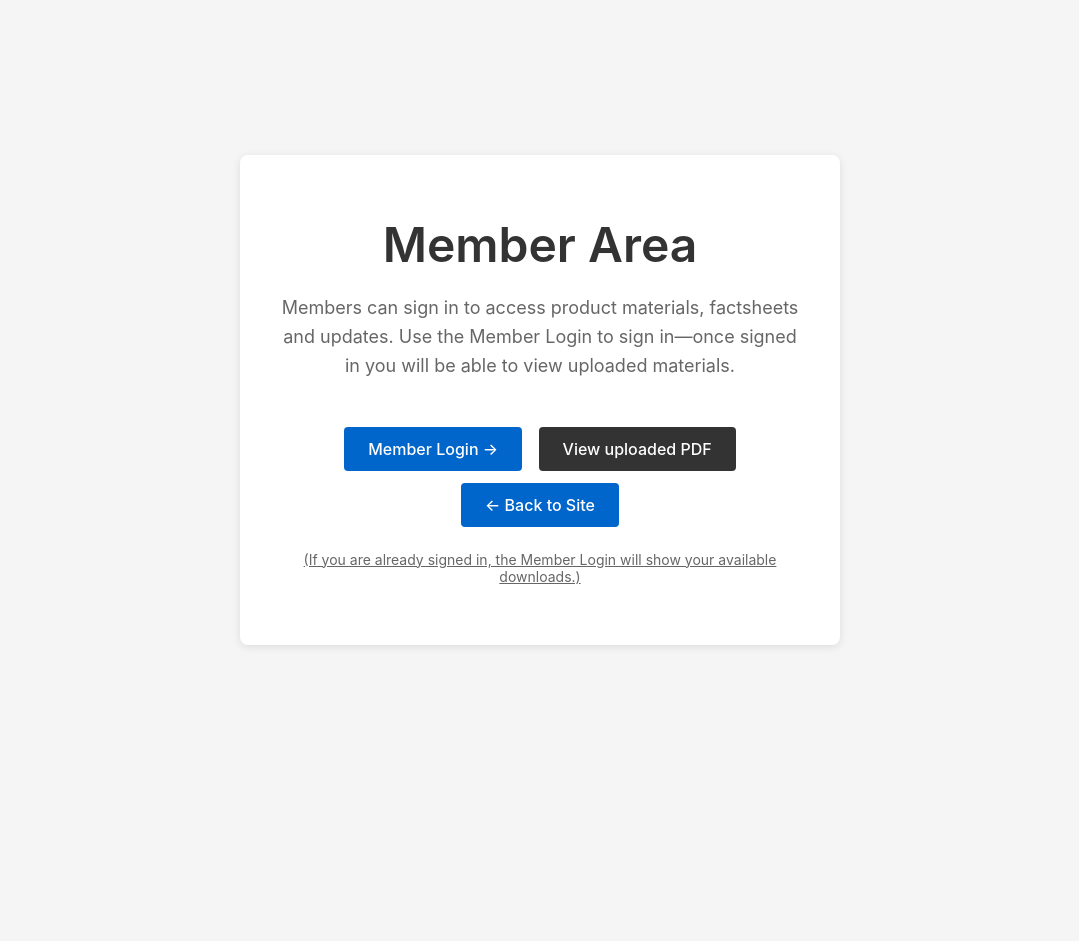
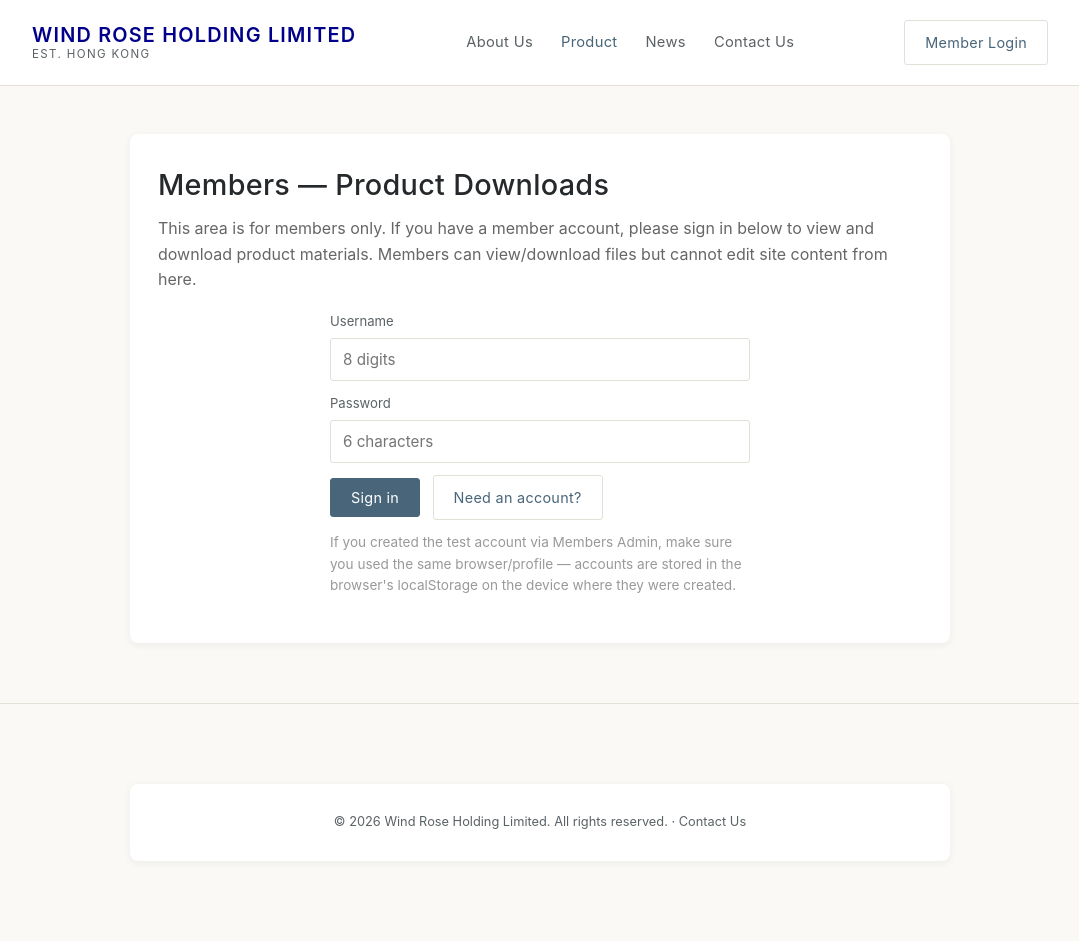
Before and after one commit to sherenconsult1ng/WindRoseHoldco, a website: page product.html in a window 1280 px wide. Shown: the whole page, without its empty margins (100-1179 px from the left). Before the commit the page ends 800 px from the top, so only its background shows below. Drawn offline with Linux system fonts and the light colour scheme.

Commit message:
Replace product.html with members-only page (sign-in then downloads only).

```diff
--- a/product.html
+++ b/product.html
@@ -3,91 +3,160 @@
 <head>
     <meta charset="UTF-8">
     <meta name="viewport" content="width=device-width, initial-scale=1.0">
-    <title>Products - Member Area</title>
+    <title>Members — Products</title>
+    <link rel="stylesheet" href="styles.css">
     <style>
-        * {
-            margin: 0;
-            padding: 0;
-            box-sizing: border-box;
-        }
-
-        body {
-            font-family: -apple-system, BlinkMacSystemFont, 'Segoe UI', Roboto, Oxygen, Ubuntu, Cantarell, sans-serif;
-            background-color: #f5f5f5;
-            display: flex;
-            justify-content: center;
-            align-items: center;
-            min-height: 100vh;
-            padding: 20px;
-        }
-
-        .container {
-            text-align: center;
-            background-color: white;
-            padding: 60px 40px;
-            border-radius: 8px;
-            box-shadow: 0 2px 8px rgba(0, 0, 0, 0.1);
-            max-width: 600px;
-            width: 100%;
-        }
-
-        h1 {
-            font-size: 48px;
-            color: #333;
-            margin-bottom: 20px;
-            font-weight: 600;
-        }
-
-        p {
-            font-size: 18px;
-            color: #666;
-            margin-bottom: 40px;
-            line-height: 1.6;
-        }
-
-        .action-button {
-            display: inline-block;
-            padding: 12px 24px;
-            background-color: #0066cc;
-            color: white;
-            text-decoration: none;
-            border-radius: 4px;
-            font-size: 16px;
-            font-weight: 500;
-            transition: background-color 0.3s ease;
-            border: none;
-            cursor: pointer;
-            margin: 6px;
-        }
-
-        .action-button:hover {
-            background-color: #005bb5;
-        }
-
-        .secondary {
-            background-color: #333;
-        }
-
-        .secondary:hover { background-color: #555; }
-
-        .muted-link { display: block; margin-top: 18px; color: #666; font-size: 14px; }
+        .container { max-width: 820px; margin: 48px auto; padding: 28px; background: #fff; border-radius: 8px; box-shadow: 0 2px 8px rgba(0,0,0,0.06); }
+        h1 { margin-bottom: 8px; }
+        .lead { color: #666; margin-bottom: 18px; }
+        .login-panel { max-width: 420px; margin: 18px auto; }
+        .form-row { margin-bottom: 12px; }
+        .btn-inline { display: inline-block; margin-right: 8px; }
+        .downloads-list { margin-top: 18px; }
+        .download-item { padding: 12px; border: 1px solid #eee; border-radius: 6px; margin-bottom: 8px; display:flex; justify-content:space-between; align-items:center; }
+        .muted { color:#666; font-size:0.95rem }
+        .hint { color:#999; font-size:0.85rem; margin-top:6px }
+        .msg { padding:10px 12px; border-radius:6px; margin-bottom:12px; display:none }
+        .msg.show { display:block }
+        .msg.error { background:#FDECEC; color:#862626 }
+        .msg.success { background:#EAF6EE; color:#215c37 }
     </style>
 </head>
 <body>
-    <div class="container">
-        <h1>Member Area</h1>
-        <p>Members can sign in to access product materials, factsheets and updates. Use the Member Login to sign in—once signed in you will be able to view uploaded materials.</p>
 
-        <!-- Primary: member login page -->
-        <a class="action-button" href="members-admin.html">Member Login →</a>
+<header class="site-header">
+  <div class="nav-row">
+    <div class="brand">
+      <span class="brand-mark">Wind Rose Holding Limited</span>
+      <span class="brand-sub">Est. Hong Kong</span>
+    </div>
+    <nav class="nav-links">
+      <a href="index.html">About Us</a>
+      <a href="product.html" class="active">Product</a>
+      <a href="news.html">News</a>
+      <a href="contact.html">Contact Us</a>
+    </nav>
+    <div class="nav-auth" id="auth-slot"><a class="btn btn-ghost" href="product.html">Member Login</a></div>
+  </div>
+</header>
 
-        <!-- Direct link to the uploaded PDF (opens in a new tab) -->
-        <a class="action-button secondary" href="uploads/CISIAM_Case_Compliance_Advisory_Bilingual.pdf" target="_blank" rel="noopener">View uploaded PDF</a>
+<main class="container">
+  <h1>Members — Product Downloads</h1>
+  <p class="lead">This area is for members only. If you have a member account, please sign in below to view and download product materials. Members can view/download files but cannot edit site content from here.</p>
 
-        <!-- Back to site -->
-        <a class="action-button" href="index.html">← Back to Site</a>
+  <div id="not-signed-in">
+    <div class="login-panel">
+      <div id="login-msg" class="msg"></div>
+      <form id="member-login-form">
+        <div class="form-row">
+          <label for="member-username">Username</label>
+          <input id="member-username" type="text" placeholder="8 digits" required>
+        </div>
+        <div class="form-row">
+          <label for="member-password">Password</label>
+          <input id="member-password" type="password" placeholder="6 characters" required>
+        </div>
+        <div class="form-row">
+          <button type="submit" class="btn btn-primary btn-inline">Sign in</button>
+          <a href="members-admin.html" class="btn btn-ghost btn-inline" title="Admin manages members">Need an account?</a>
+        </div>
+        <div class="hint">If you created the test account via Members Admin, make sure you used the same browser/profile — accounts are stored in the browser's localStorage on the device where they were created.</div>
+      </form>
+    </div>
+  </div>
 
-        <a class="muted-link" href="product.html">(If you are already signed in, the Member Login will show your available downloads.)</a>
+  <div id="signed-in" style="display:none">
+    <div class="msg success show" id="welcome-msg">Welcome</div>
+    <div class="muted">Available downloads</div>
+    <div class="downloads-list" id="downloads-list">
+      <!-- Javascript will populate files here -->
     </div>
+    <div style="margin-top:18px">
+      <button id="member-logout" class="btn btn-ghost">Log out</button>
+      <a href="index.html" class="btn btn-ghost">Back to site</a>
+    </div>
+  </div>
+
+</main>
+
+<footer class="site-footer">
+  <div class="container">
+    © <span id="year">2026</span> Wind Rose Holding Limited. All rights reserved. ·
+    <a href="contact.html">Contact Us</a>
+  </div>
+</footer>
+
+<script src="app.js"></script>
+<script>
+  // This page uses the site-wide app.js functions for member auth and file preview.
+  document.addEventListener('DOMContentLoaded', () => {
+    const member = currentMember();
+    updateView(member);
+
+    document.getElementById('member-login-form').addEventListener('submit', (e) => {
+      e.preventDefault();
+      const user = document.getElementById('member-username').value.trim();
+      const pass = document.getElementById('member-password').value;
+      const res = loginMember(user, pass);
+      const msg = document.getElementById('login-msg');
+      if (res.ok) {
+        msg.className = 'msg success show';
+        msg.textContent = '✓ Signed in — loading downloads...';
+        setTimeout(() => {
+          updateView(currentMember());
+        }, 400);
+      } else {
+        msg.className = 'msg error show';
+        msg.textContent = '✗ ' + res.message + ' Use the Members Admin to create or check accounts.';
+      }
+    });
+
+    document.getElementById('member-logout').addEventListener('click', () => {
+      logoutMember();
+      window.location.reload();
+    });
+  });
+
+  function updateView(member) {
+    const signedIn = document.getElementById('signed-in');
+    const notSigned = document.getElementById('not-signed-in');
+    const welcome = document.getElementById('welcome-msg');
+    if (member) {
+      notSigned.style.display = 'none';
+      signedIn.style.display = 'block';
+      welcome.textContent = `Signed in: ${member.username}`;
+      renderDownloads();
+    } else {
+      notSigned.style.display = 'block';
+      signedIn.style.display = 'none';
+    }
+  }
+
+  function renderDownloads() {
+    // Hard-coded list of uploaded files in the repository's /uploads folder.
+    // Add filenames here as needed. Members can view/download but not edit.
+    const files = [
+      {
+        title: 'CISIAM Case — Compliance Advisory (Bilingual)',
+        filename: 'uploads/CISIAM_Case_Compliance_Advisory_Bilingual.pdf'
+      }
+    ];
+
+    const list = document.getElementById('downloads-list');
+    list.innerHTML = files.map(f => `
+      <div class="download-item">
+        <div>
+          <strong>${f.title}</strong>
+          <div class="muted">${f.filename.split('/').pop()}</div>
+        </div>
+        <div>
+          <a class="btn" href="${f.filename}" target="_blank" rel="noopener">View</a>
+          <a class="btn btn-ghost" href="${f.filename}" download>Download</a>
+        </div>
+      </div>
+    `).join('');
+  }
+</script>
+
 </body>
 </html>
```
